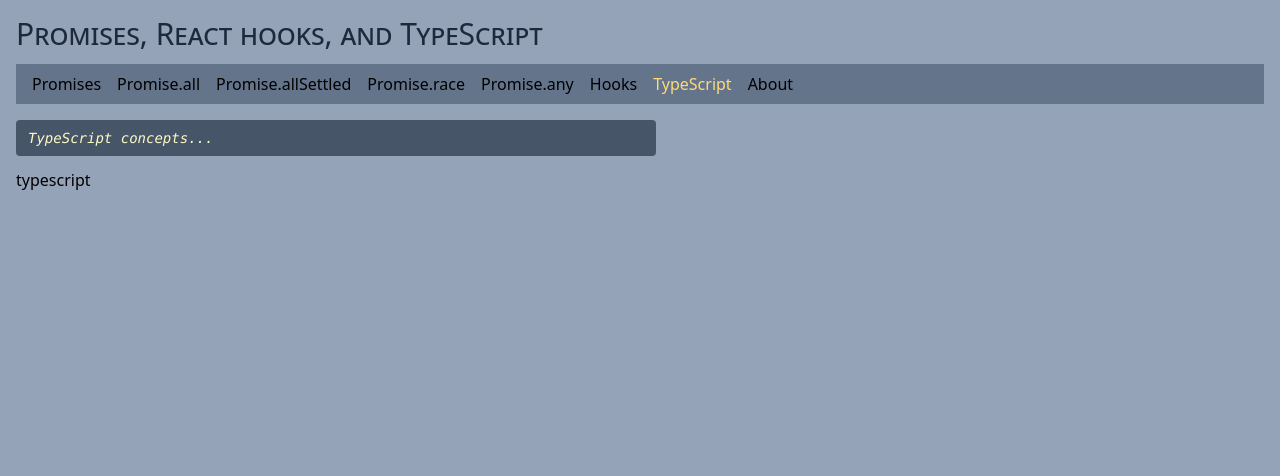
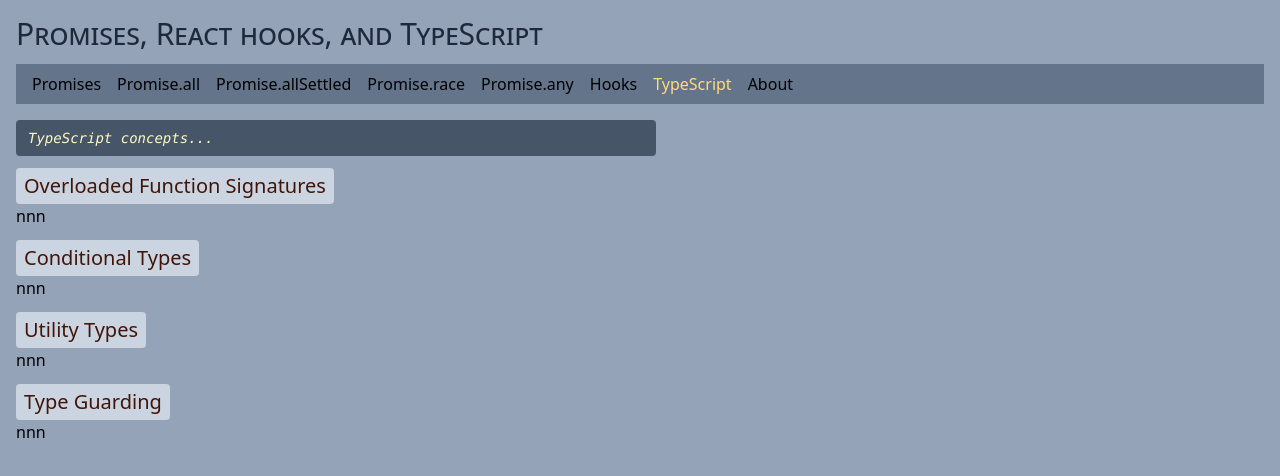
Before and after one commit to edwardtanguay/et772-promises-hooks-typescript, a React (Vite) app: page /typescript in a window 1280 px wide. Shown: the top 476 px of the page. Built offline with nearby package versions, Linux system fonts and the light colour scheme.

Commit message:
sections

```diff
--- a/src/index.scss
+++ b/src/index.scss
@@ -12,6 +12,9 @@
 	.appMessage {
 		@apply text-sm text-yellow-100 italic bg-slate-600 px-3 py-2 rounded w-[40rem] font-mono mb-3;
 	}
+	h2.section {
+		@apply text-xl text-orange-950 bg-slate-300 px-2 py-1 rounded w-fit;
+	}
 }
 
 a.active {
--- a/src/pages/PageTypeScript.tsx
+++ b/src/pages/PageTypeScript.tsx
@@ -4,7 +4,14 @@
 			<h2 className="appMessage">
 			TypeScript concepts...
 			</h2>
-			<p>typescript</p>
+			<h2 className="section">Overloaded Function Signatures</h2>
+			<p>nnn</p>
+			<h2 className="section mt-3">Conditional Types</h2>
+			<p>nnn</p>
+			<h2 className="section mt-3">Utility Types</h2>
+			<p>nnn</p>
+			<h2 className="section mt-3">Type Guarding</h2>
+			<p>nnn</p>
 		</>
 	);
 };
```
